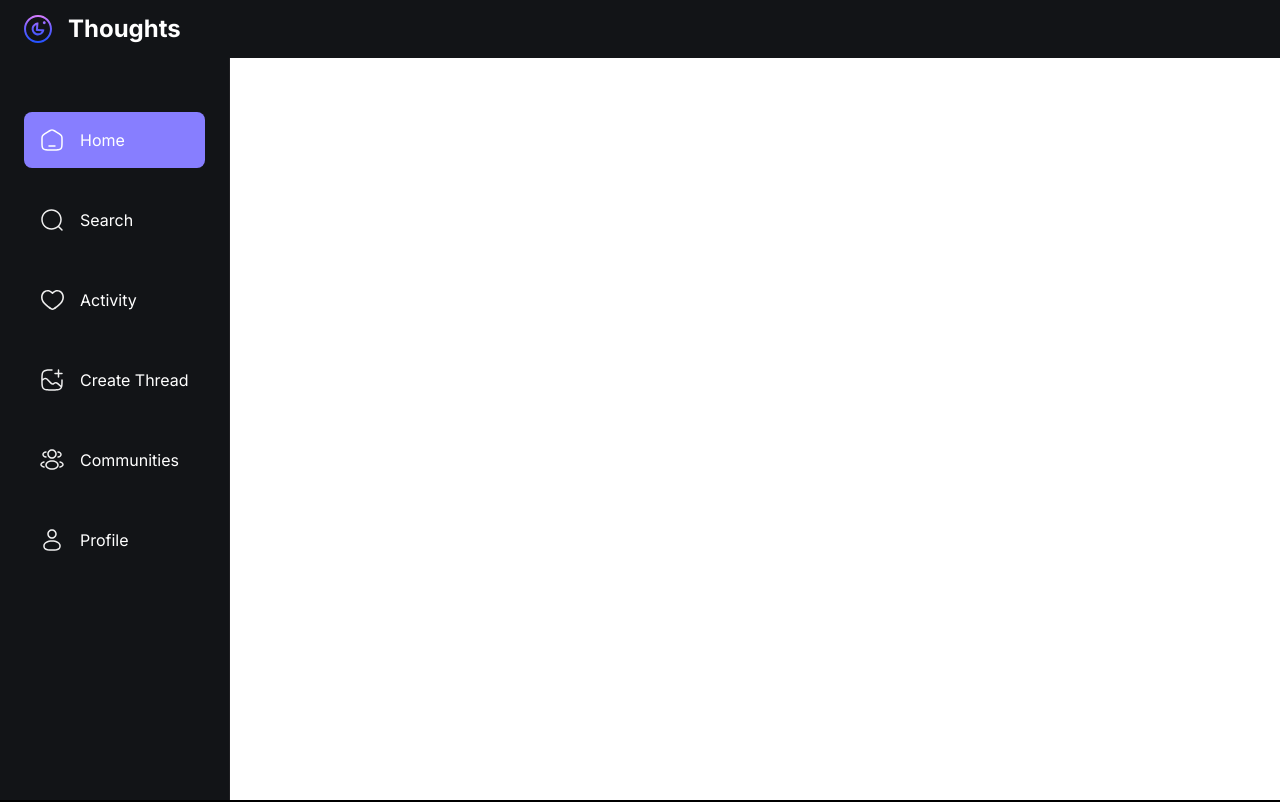
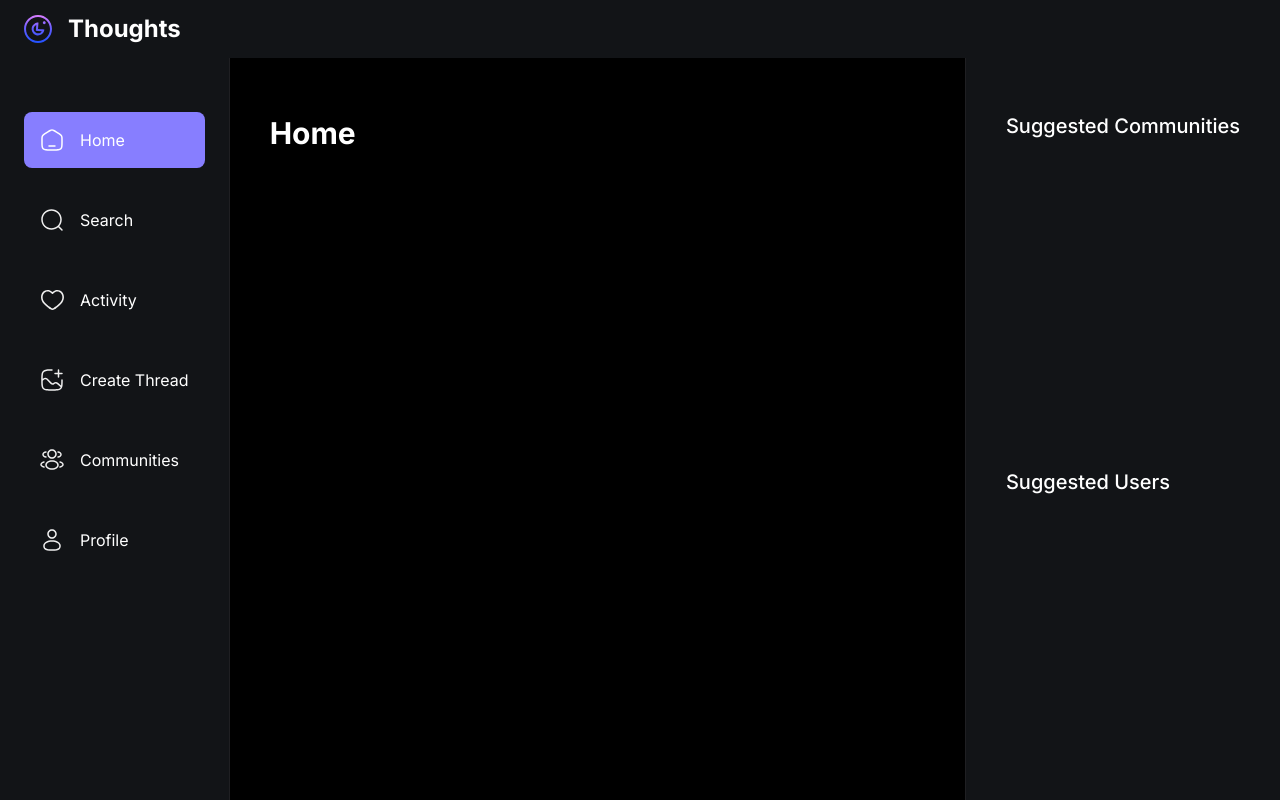
Before and after one commit to JeanetteGz/Thoughts, a Next.js app: page / in a window 1280 px wide. Shown: the top 802 px of the page. Built offline with nearby package versions, Linux system fonts and the light colour scheme; no server answers.

Commit message:
Added right side bar

```diff
--- a/app/(auth)/onboarding/page.tsx
+++ b/app/(auth)/onboarding/page.tsx
@@ -1,7 +1,13 @@
+import AccountProfile from "@/components/forms/AccountProfile";
+
 async function Page() {
   return (
-    <main>
+    <main className="mx-auto flex max-w-3xl flex-col justify-start px-10 py-20">
       <h1 className="head-text">Onboarding</h1>
+      <p className="mt-3 text-base-regular text-light-2">Complete your profile to use Thoughts</p>
+      <section className="mt-9 bg-dark-2 p-10">
+        <AccountProfile />
+      </section>
     </main>
   )
 }
--- a/app/(root)/layout.tsx
+++ b/app/(root)/layout.tsx
@@ -25,7 +25,7 @@ export default function RootLayout({
       <body className={inter.className}>
         <Topbar />
 
-        <main>
+        <main className="flex flex-row">
           <LeftSidebar />
 
           <section className="main-container">
--- /dev/null
+++ b/components/forms/AccountProfile.tsx
@@ -0,0 +1,11 @@
+"use client"
+
+const AccountProfile = () => {
+  return (
+    <div>
+
+    </div>
+  )
+}
+
+export default AccountProfile;
--- a/components/shared/Bottombar.tsx
+++ b/components/shared/Bottombar.tsx
@@ -21,7 +21,7 @@ function Bottombar() {
             <Link
               href={link.route}
               key={link.label}
-              className={`leftsidebar_link ${isActive ? 'bg-primary-500' : ''}`}
+              className={`bottombar_link ${isActive ? 'bg-primary-500' : ''}`}
             >
               <Image
                 src={link.imgURL}
@@ -29,7 +29,7 @@ function Bottombar() {
                 width={24}
                 height={24}
               />
-              <p className="text-light-1 max-lg:hidden">{link.label}</p>
+              <p className="text-subtle-medium text-light-1 max-sm:hidden">{link.label.split(/\s+/)[0]}</p>
             </Link>
           );
         })}
--- a/components/shared/RightSidebar.tsx
+++ b/components/shared/RightSidebar.tsx
@@ -1,5 +1,14 @@
 function RightSidebar() {
-  return <h1>RightSidebar</h1>
+  return (
+    <section className="custom-scrollbar rightsidebar">
+      <div className="flex flex-1 flex-col justify-start">
+        <h3 className="text-heading4-medium text-light-1">Suggested Communities</h3>
+      </div>
+      <div className="flex flex-1 flex-col justify-start">
+        <h3 className="text-heading4-medium text-light-1">Suggested Users</h3>
+      </div>
+    </section>
+  )
 }
 
 export default RightSidebar;
--- a/components/shared/Topbar.tsx
+++ b/components/shared/Topbar.tsx
@@ -1,7 +1,7 @@
 import { OrganizationSwitcher, SignedIn, SignOutButton } from "@clerk/nextjs";
 import Image from "next/image";
 import Link from "next/link";
-
+import { dark } from "@clerk/themes"
 
 function Topbar() {
   return (
@@ -29,6 +29,7 @@ function Topbar() {
 
         <OrganizationSwitcher
           appearance={{
+            baseTheme: dark,
             elements: {
               organizationSwitcherTrigger:
               "py-2 px-4"
--- a/package.json
+++ b/package.json
@@ -11,6 +11,7 @@
   "dependencies": {
     "@clerk/clerk-js": "^4.55.0",
     "@clerk/nextjs": "^4.23.2",
+    "@clerk/themes": "^1.7.5",
     "@types/node": "20.4.8",
     "@types/react": "18.2.18",
     "@types/react-dom": "18.2.7",
```
Also changed, not shown: 1 other file (tests, documents, lock files or other folders).
